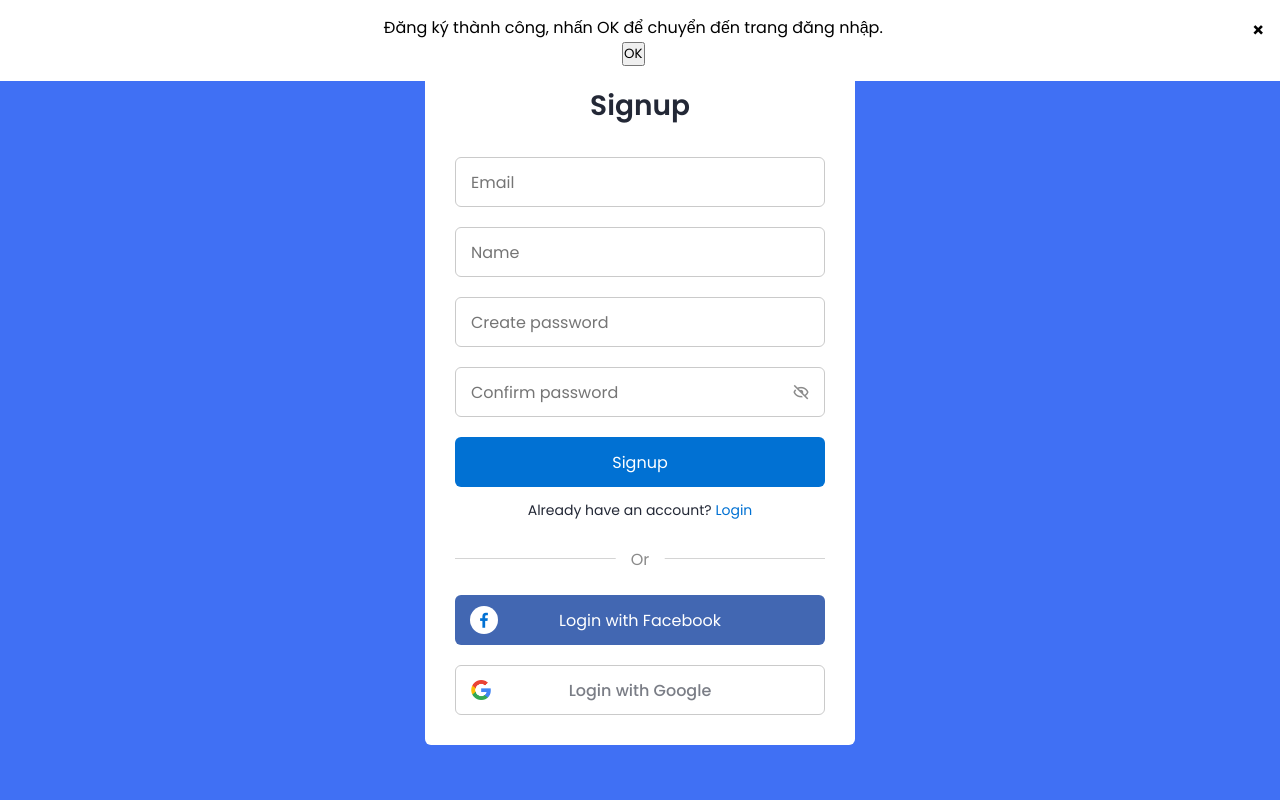
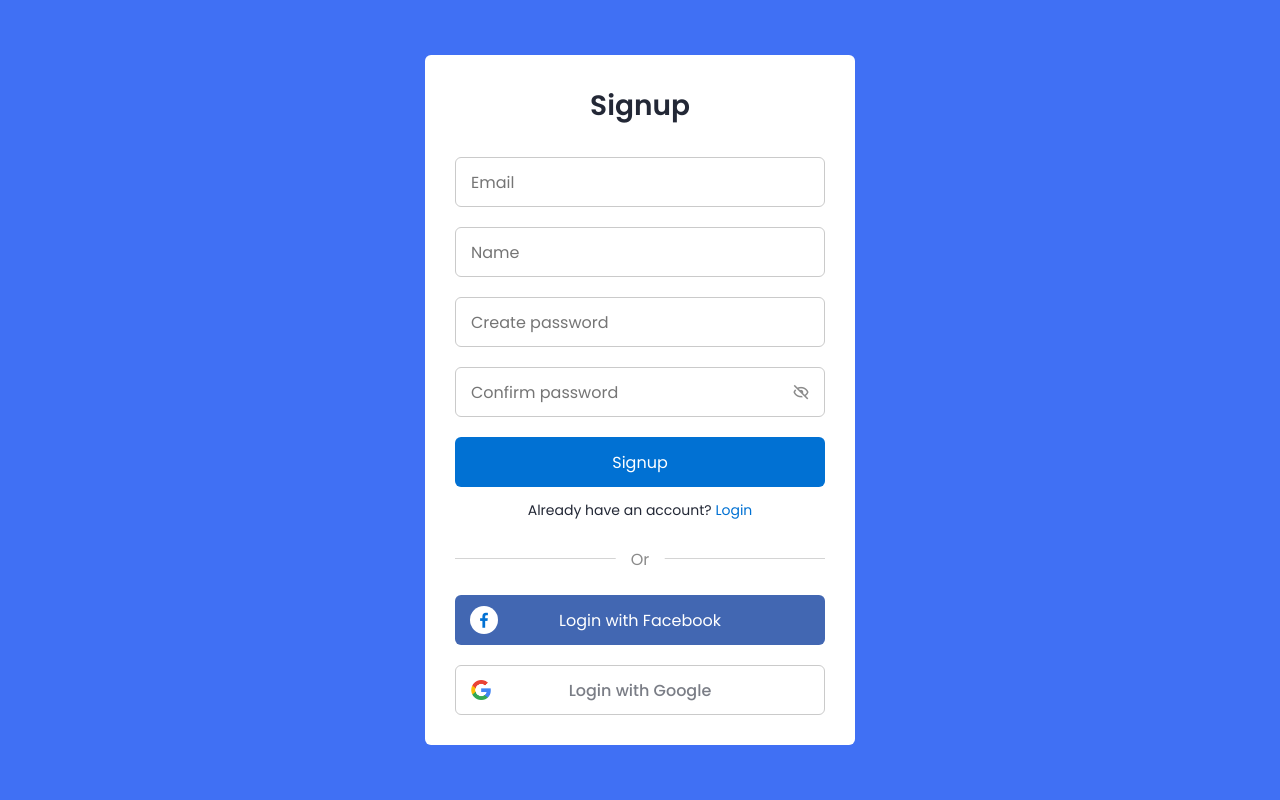
Before and after one commit to BFStReEt/PHP-Learn, a PHP site: page /signup.php in a window 1280 px wide. Run offline with PHP 8.4, Linux system fonts and the light colour scheme.

Commit message:
Luyện tập LOGIN,LOGOUT: Xóa bớt script JS, dùng form confirm() để xác nhận

```diff
--- a/css/style.css
+++ b/css/style.css
@@ -183,25 +183,6 @@ a.google span {
     color: #232836;
 }
 
-.notification-bar {
-    display: none;
-    background-color: #ffffff;
-    color: black;
-    text-align: center;
-    padding: 15px;
-    position: fixed;
-    z-index: 1;
-    width: 100%;
-    top: 0;
-}
-
-.close-btn {
-    float: right;
-    font-size: 20px;
-    font-weight: bold;
-    cursor: pointer;
-}
-
 @media screen and (max-width: 400px) {
     .form {
         padding: 20px 10px;
--- a/js/success_message.js
+++ /dev/null
@@ -1,28 +0,0 @@
-document.addEventListener("DOMContentLoaded", function () {
-    var notificationBar = document.getElementById("notificationBar");
-    var closeBtn = document.getElementById("closeBtn");
-    var confirmButton = document.getElementById("confirmButton");
-
-    if (notificationBar) {
-        notificationBar.style.display = "block";
-
-        closeBtn.onclick = function () {
-            notificationBar.style.display = "none";
-        }
-
-        window.onclick = function (event) {
-            if (event.target == notificationBar) {
-                notificationBar.style.display = "none";
-            }
-        }
-
-        confirmButton.onclick = function () {
-            var confirmed = confirm("Đăng ký thành công, nhấn OK để chuyển đến trang đăng nhập.");
-            if (confirmed) {
-                window.location.href = "login.php"; // Redirect to login page after confirmation
-            } else {
-                notificationBar.style.display = "none"; // Close notification bar if canceled
-            }
-        }
-    }
-});
--- a/signup.php
+++ b/signup.php
@@ -30,8 +30,7 @@ if (isset($_POST['submit'])) {
                 $stmt = $conn->prepare($sql);
                 $stmt->bind_param("sss", $email, $name, $password);
                 if ($stmt->execute()) {
-                    // Set success message here to trigger in the JavaScript
-                    $success_message = "success"; // or any value you want to identify as success
+                    $success_message = "Đăng ký thành công, nhấn xác nhận qua trang đăng nhập";
                 } else {
                     $error_message = $stmt->error;
                 }
@@ -110,13 +109,6 @@ if (isset($_POST['submit'])) {
         </div>
     </section>
 
-    <!-- Notification Bar -->
-    <div id="notificationBar" class="notification-bar">
-        <span id="closeBtn" class="close-btn">&times;</span>
-        <p>Đăng ký thành công, nhấn OK để chuyển đến trang đăng nhập.</p>
-        <button id="confirmButton">OK</button>
-    </div>
-
     <!-- JavaScript -->
     <script src="js/success_message.js"></script>
     <script src="js/script.js"></script>
```
